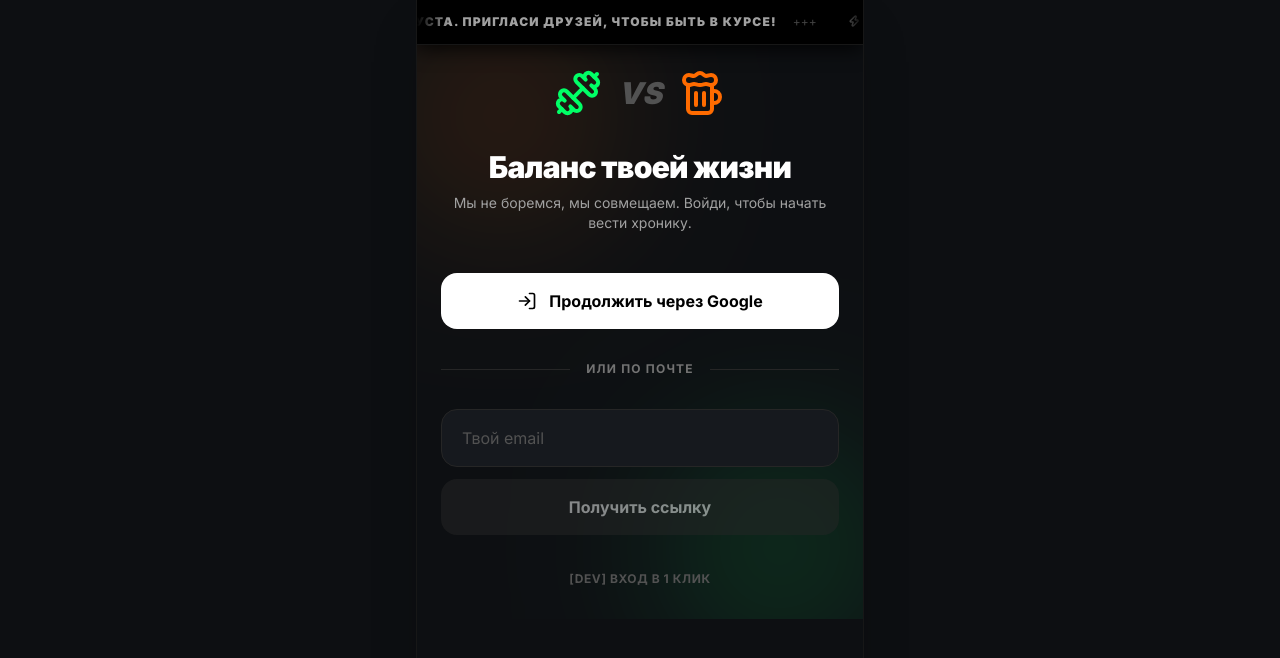
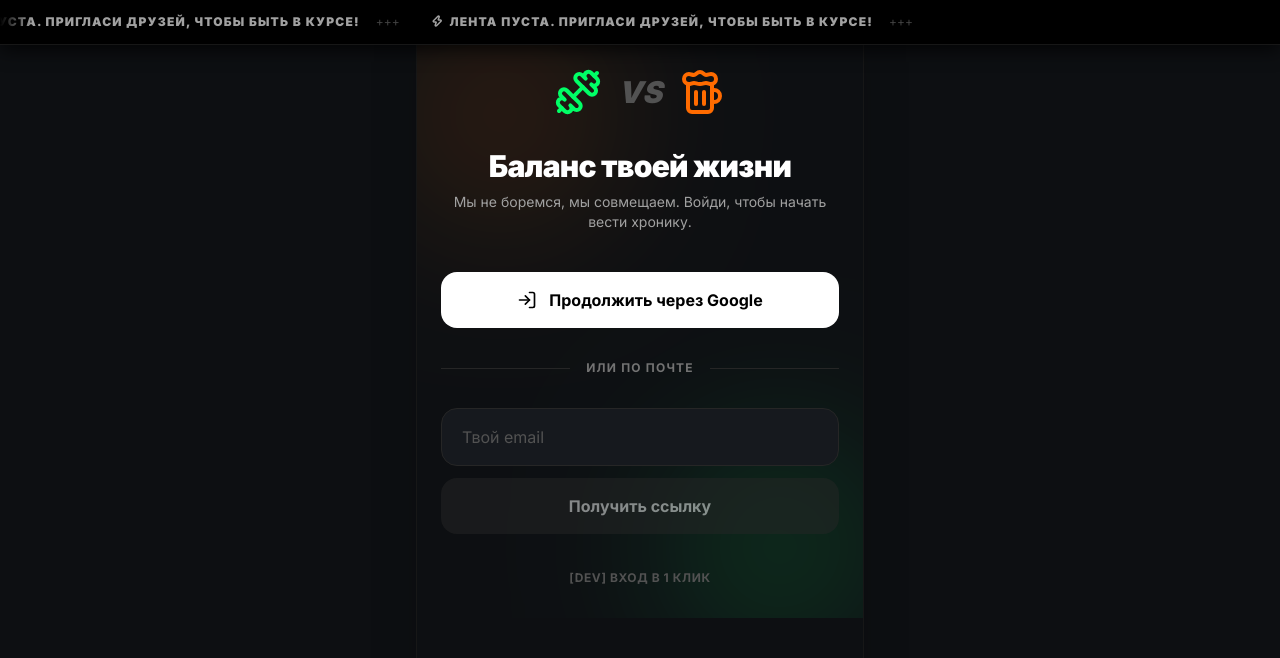
Before and after one commit to AlexTsvtkv/alcoVSsport, a Next.js app: page /login in a window 1280 px wide. Shown: the top 658 px of the page. Built offline with nearby package versions, Linux system fonts and the light colour scheme; no server answers.

Commit message:
fix: ticker tape fixed

```diff
--- a/src/app/DashboardClient.tsx
+++ b/src/app/DashboardClient.tsx
@@ -170,7 +170,7 @@ const handleShare = async () => {
   };
 
   return (
-    <div className=" text-white p-4 font-sans flex flex-col justify-between  relative overflow-hidden pb-8">
+    <div className=" text-white p-4 font-sans flex flex-col justify-between  relative pb-8">
 
       {/* Шапка */}
       <div className="flex justify-between items-center mb-6 pt-2">
--- a/src/components/TickerTapeClient.tsx
+++ b/src/components/TickerTapeClient.tsx
@@ -69,11 +69,20 @@ export default function TickerTapeClient({ broadcasts, isVisible }: Props) {
   });
 
   return (
-    <div className="sticky top-0 w-full bg-black border-b border-neutral-900 overflow-hidden py-3.5 relative flex z-50 shrink-0 shadow-[0_4px_20px_rgba(0,0,0,0.8)]">
+    <>
+      {/*
+        ВАЖНО: Так как fixed вырывает элемент из потока документа (он перестает занимать место),
+        нам нужен невидимый блок-распорка такой же высоты (pt-12 или h-12),
+        чтобы контент дашборда не уехал ПОД бегущую строку сразу при загрузке.
+      */}
+      <div className="h-11 w-full shrink-0"></div>
+
+      {/* Сама бегущая строка с fixed */}
+      <div className="fixed top-0 left-0 right-0 w-full bg-black border-b border-neutral-900 overflow-hidden py-3.5 flex z-[100] shadow-[0_4px_20px_rgba(0,0,0,0.8)]">
+
         <div className="absolute left-0 top-0 bottom-0 w-8 bg-gradient-to-r from-black to-transparent z-10" />
         <div className="absolute right-0 top-0 bottom-0 w-8 bg-gradient-to-l from-black to-transparent z-10" />
 
-      {/* Я немного увеличил размер текста с text-[10px] до text-xs для читаемости */}
         <div className="flex whitespace-nowrap animate-marquee text-xs">
           <div className="flex shrink-0 px-2 items-center">
             {tapeContent}
@@ -83,5 +92,6 @@ export default function TickerTapeClient({ broadcasts, isVisible }: Props) {
           </div>
         </div>
       </div>
+    </>
   );
 }
```
Lines whose indentation alone changed are shown as unchanged.
